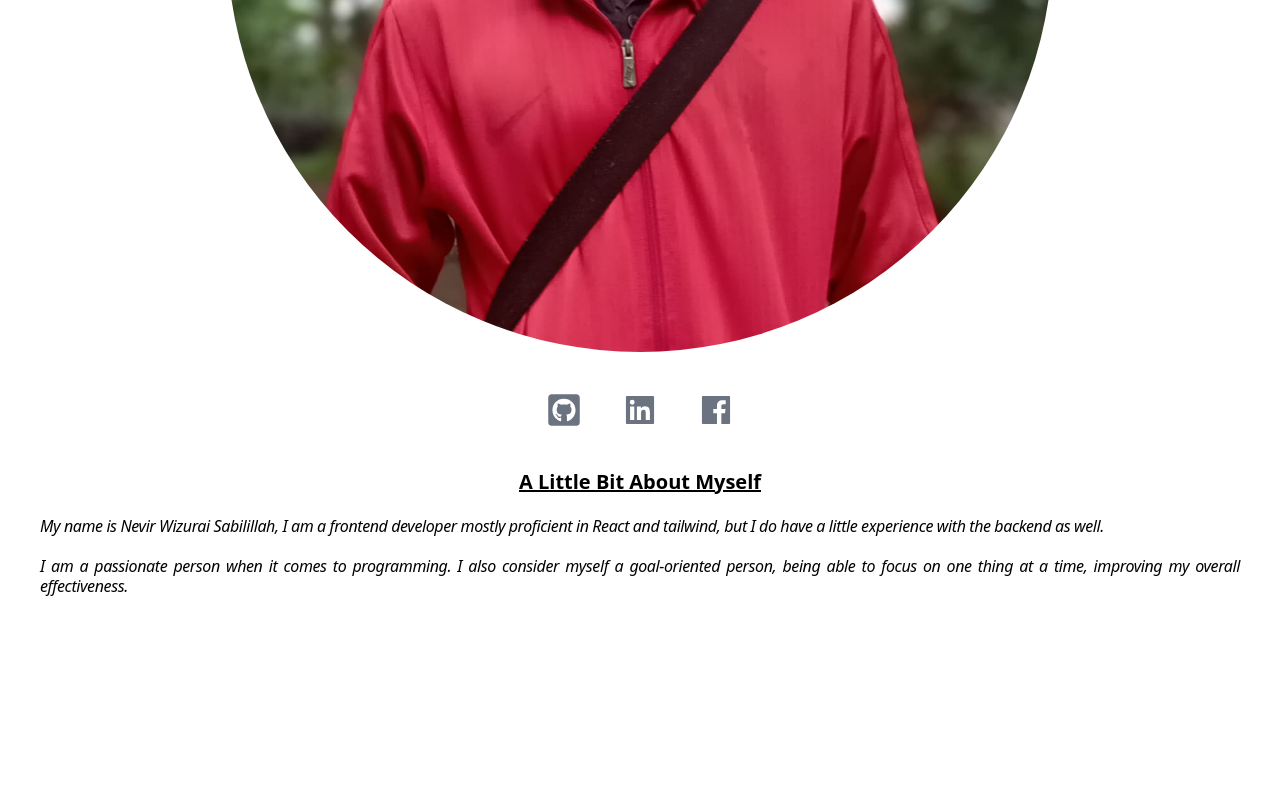
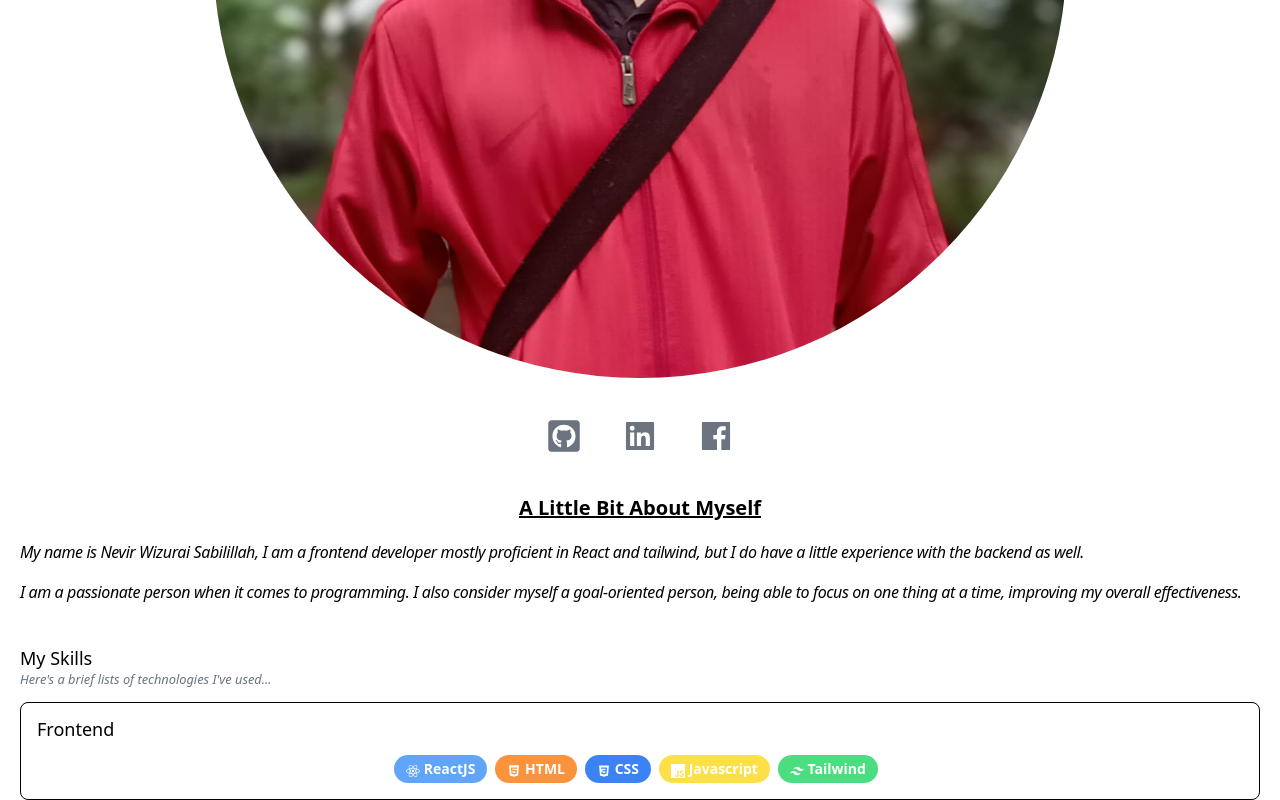
Before and after one commit to nevwizurai/portofolio, a React (Vite) app: page / in a window 1280 px wide. Shown: the part 667-1467 px from the top of the page. Before the commit the page ends 1264 px from the top, so only its background shows below. Built offline with nearby package versions, Linux system fonts and the light colour scheme.

Commit message:
added 'frontend skill' card

```diff
--- a/src/App.jsx
+++ b/src/App.jsx
@@ -1,10 +1,12 @@
 import React from "react";
 import Home from "./components/Home.section";
+import Skill from "./components/Skill.section";
 
 const App = () => {
   return (
-    <main className="px-5">
+    <main className="flex flex-col gap-y-7">
       <Home />
+      <Skill />
     </main>
   );
 };
--- a/src/components/Home.section.jsx
+++ b/src/components/Home.section.jsx
@@ -5,10 +5,10 @@ import { AiFillLinkedin, AiFillFacebook } from "react-icons/ai";
 
 const Home = () => {
   return (
-    <section className="min-h-screen">
+    <section className="min-h-screen mb-5">
       {/* Navbar */}
       <nav>
-        <div className="flex justify-between items-center py-3">
+        <div className="flex justify-between items-center py-3 px-5">
           <h1 className="font-caveat text-3xl font-bold">nevwizurai</h1>
           <a
             className="transition hover:scale-110 ease-linear bg-gradient-to-r hover:from-blue-700 from-cyan-500 to-yellow-300 px-2 py-1 rounded-lg text-white font-medium"
--- /dev/null
+++ b/src/components/Skill.section.jsx
@@ -0,0 +1,39 @@
+import React from "react";
+import { FaReact } from "react-icons/fa";
+import { AiFillHtml5 } from "react-icons/ai";
+import { DiCss3 } from "react-icons/di";
+import { SiJavascript, SiTailwindcss } from "react-icons/si";
+
+const Skill = () => {
+  return (
+    <section className="px-5">
+      <div className="mb-3">
+        <h2 className="font-medium text-lg leading-4">My Skills</h2>
+        <small className="italic text-gray-500">Here's a brief lists of technologies I've used...</small>
+      </div>
+
+      <div className="border border-black p-2 rounded-lg">
+        <div className="px-2 py-1 font-medium text-lg">Frontend</div>
+        <div className="flex flex-wrap w-full justify-center mt-2">
+          <span class="inline-block bg-blue-400 rounded-full px-3 py-1 text-sm font-semibold text-white mr-2 mb-2">
+            <FaReact className="inline" /> ReactJS
+          </span>
+          <span class="inline-block bg-orange-400 rounded-full px-3 py-1 text-sm font-semibold text-white mr-2 mb-2">
+            <AiFillHtml5 className="inline" /> HTML
+          </span>
+          <span class="inline-block bg-blue-500 rounded-full px-3 py-1 text-sm font-semibold text-white mr-2 mb-2">
+            <DiCss3 className="inline" /> CSS
+          </span>
+          <span className="inline-block bg-yellow-300 rounded-full px-3 py-1 text-sm font-semibold text-white mr-2 mb-2">
+            <SiJavascript className="inline" /> Javascript
+          </span>
+          <span className="inline-block bg-green-400 rounded-full px-3 py-1 text-sm font-semibold text-white mr-2 mb-2">
+            <SiTailwindcss className="inline" /> Tailwind
+          </span>
+        </div>
+      </div>
+    </section>
+  );
+};
+
+export default Skill;
```
